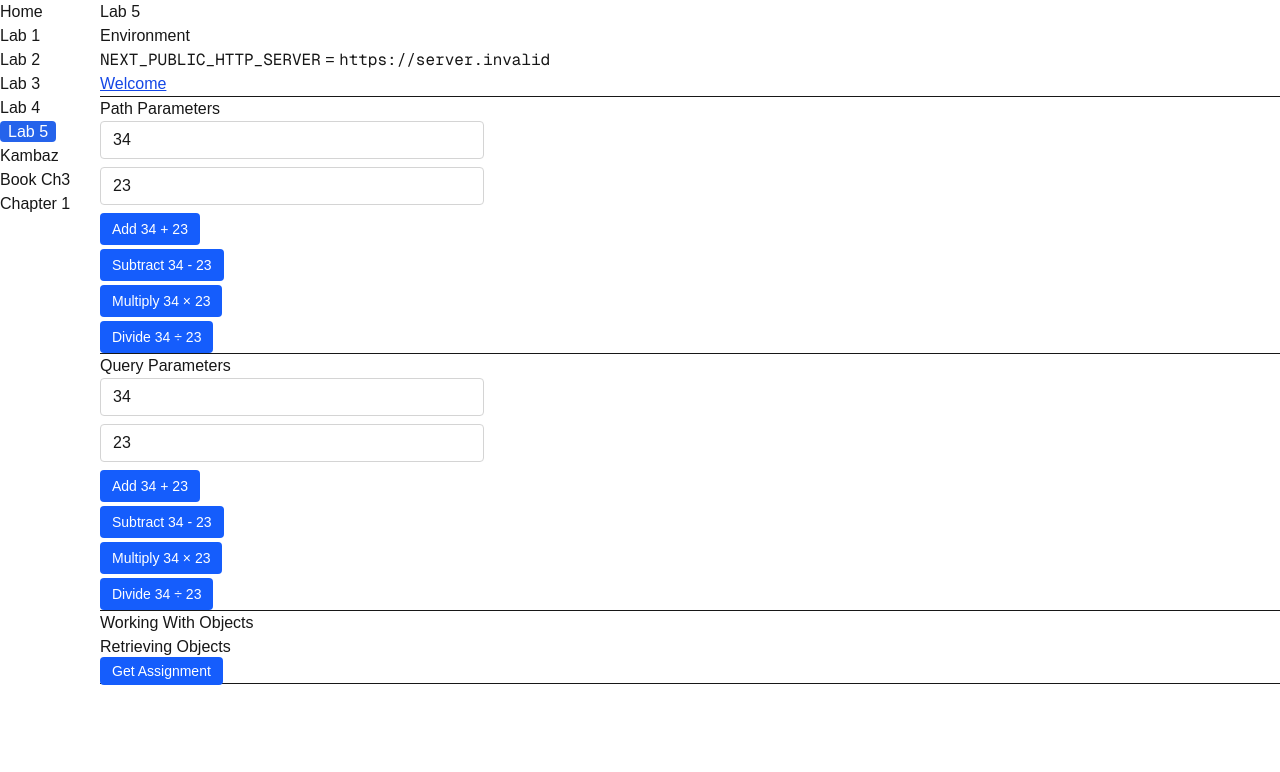
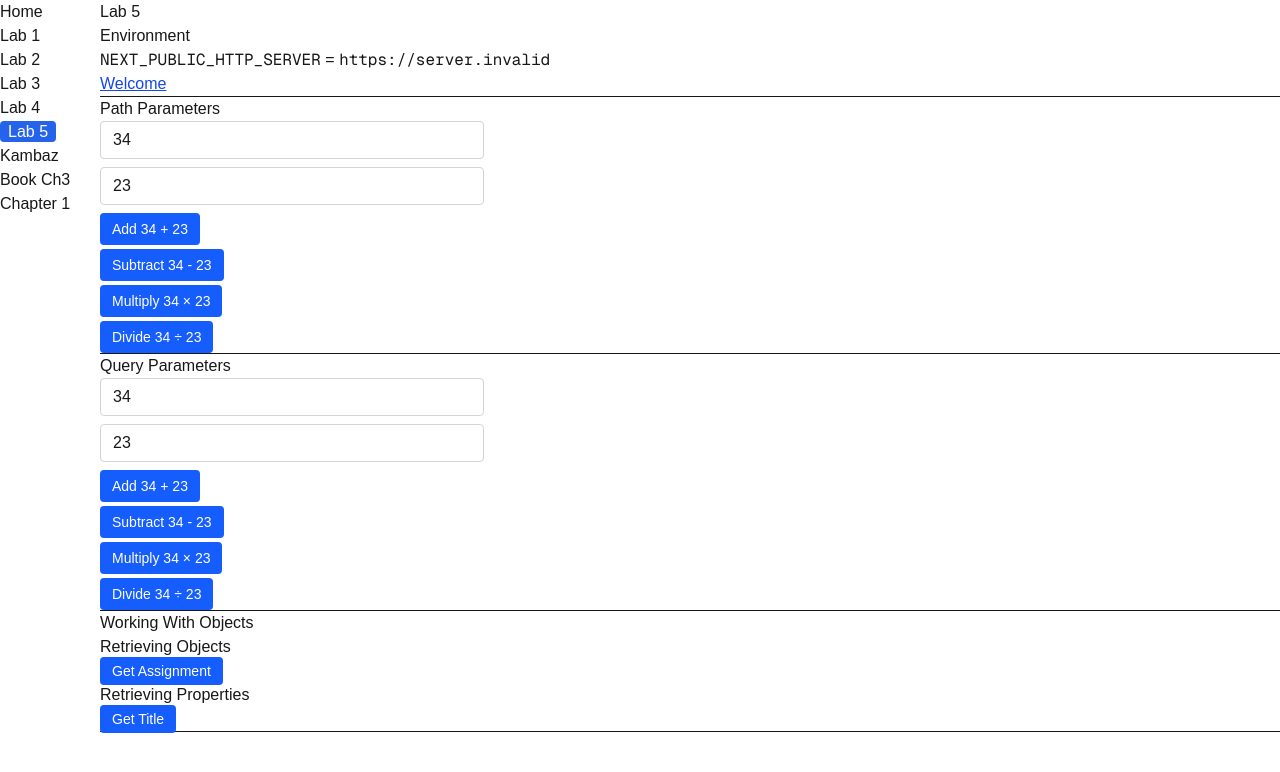
Before and after one commit to rileypk8/webdev-client, a Next.js app: page /labs/lab5 in a window 1280 px wide. Shown: the top 772 px of the page. Built offline with nearby package versions, Linux system fonts and the light colour scheme; no server answers.

Commit message:
a5: 5.2.3.2

```diff
--- a/app/labs/lab5/WorkingWithRemoteObjects.tsx
+++ b/app/labs/lab5/WorkingWithRemoteObjects.tsx
@@ -12,6 +12,14 @@ export default function WorkingWithRemoteObjects() {
       >
         Get Assignment
       </a>
+      <h4>Retrieving Properties</h4>
+      <a
+        id="wd-retrieve-assignment-title"
+        className="rounded bg-blue-600 px-3 py-1.5 text-sm text-white"
+        href={`${HTTP_SERVER}/lab5/assignment/title`}
+      >
+        Get Title
+      </a>
       <hr />
     </div>
   );
```
